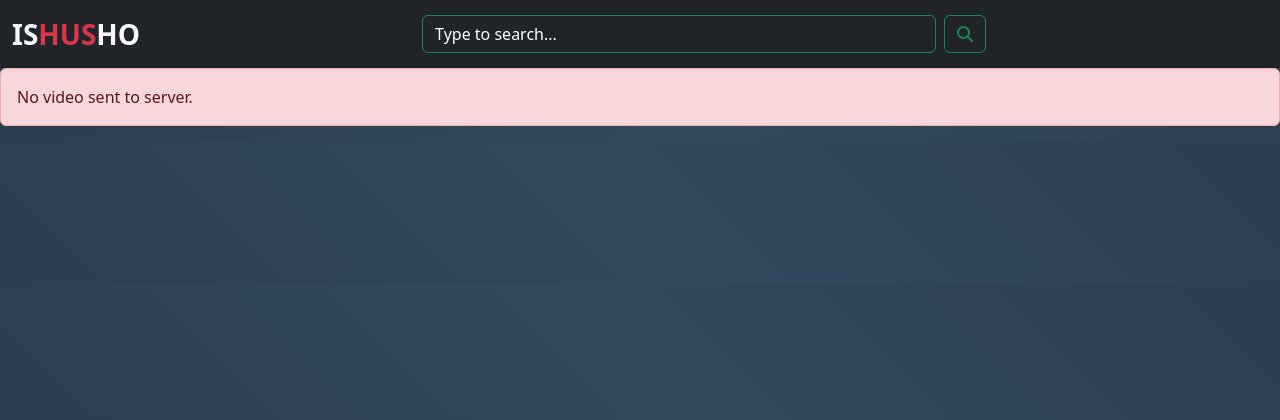
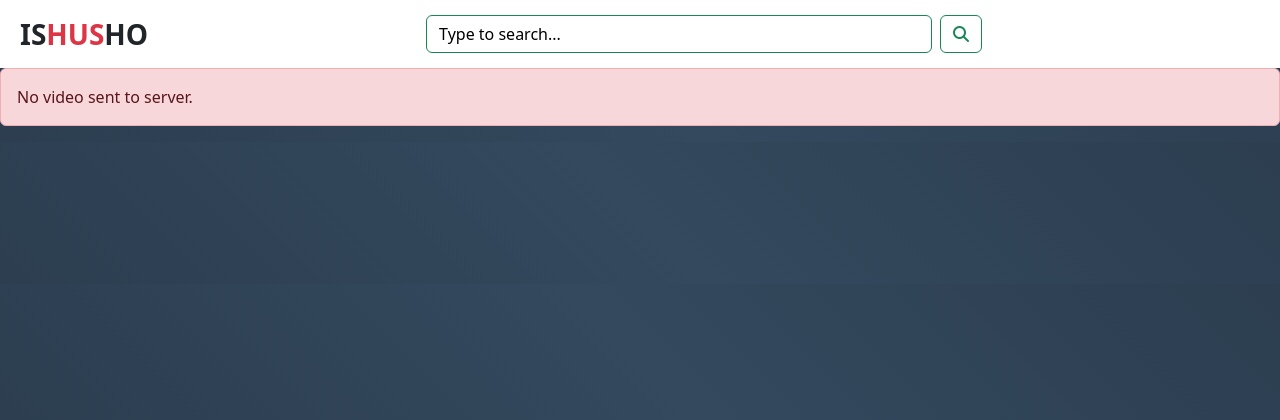
Before and after one commit to ndahimana154/ishusho-video-streaming-website, a PHP site: page /watch.php in a window 1280 px wide. Shown: the top 420 px of the page. Run offline with PHP 8.4, Linux system fonts and the light colour scheme; some libraries are stand-ins or nearby versions.

Commit message:
Changed the nav bg and other corresponding colors

```diff
--- a/index.php
+++ b/index.php
@@ -107,8 +107,8 @@
       ?>
     </div>
     <div class="">
-      <div class="d-grid gap-2  mx-auto">
-        <button class="btn btn-primary" type="button">
+      <div class="m-2 text-center">
+        <button class="btn btn-primary mx-auto" type="button">
           <i class="fas fa-caret-down me-md-2"></i>
           Explore more...
         </button>
--- a/php/client/nav-bar.php
+++ b/php/client/nav-bar.php
@@ -1,13 +1,14 @@
 <!-- Navbar -->
-<nav class="navbar navbar-expand-lg bg-dark">
+<nav class="navbar navbar-expand-lg bg-white p-2">
     <div class="container-fluid">
-        <a href="index.php" class="navbar-brand text-light fs-3 fw-bold me-auto" href="#">IS<span class="text-danger">HUS</span>HO</a>
-        <button class="navbar-toggler btn-primary" type="button" data-bs-toggle="collapse" data-bs-target="#navbarSupportedContent" aria-controls="navbarSupportedContent" aria-expanded="false" aria-label="Toggle navigation">
+        <a href="index.php" class="navbar-brand text-dark fs-3 fw-bold me-auto" href="#">IS<span class="text-danger">HUS</span>HO</a>
+        <button class="navbar-toggler" type="button" data-bs-toggle="collapse" data-bs-target="#navbarSupportedContent" aria-controls="navbarSupportedContent" aria-expanded="false" aria-label="Toggle navigation">
             <span class="navbar-toggler-icon text-white"></span>
         </button>
+
         <div class="collapse navbar-collapse" id="navbarSupportedContent">
             <form class="d-flex mx-auto w-50" role="search">
-                <input id="searchField" class="form-control border border-success bg-transparent text-light custom-placeholder" type="search" placeholder="Type to search..." aria-label="Search">
+                <input id="searchField" class="form-control border border-success bg-transparent text-dark custom-placeholder" type="search" placeholder="Type to search..." aria-label="Search">
                 <button class="btn btn-outline-success ms-2" type="submit">
                     <i class="fas fa-search"></i>
                 </button>
--- a/styles/main.css
+++ b/styles/main.css
@@ -3,7 +3,7 @@
   font-size: 16px;
 }
 .custom-placeholder::placeholder {
-  color: #fff;
+  color: #000;
   outline: 0;
 }
 input::-webkit-search-cancel-button {
```
